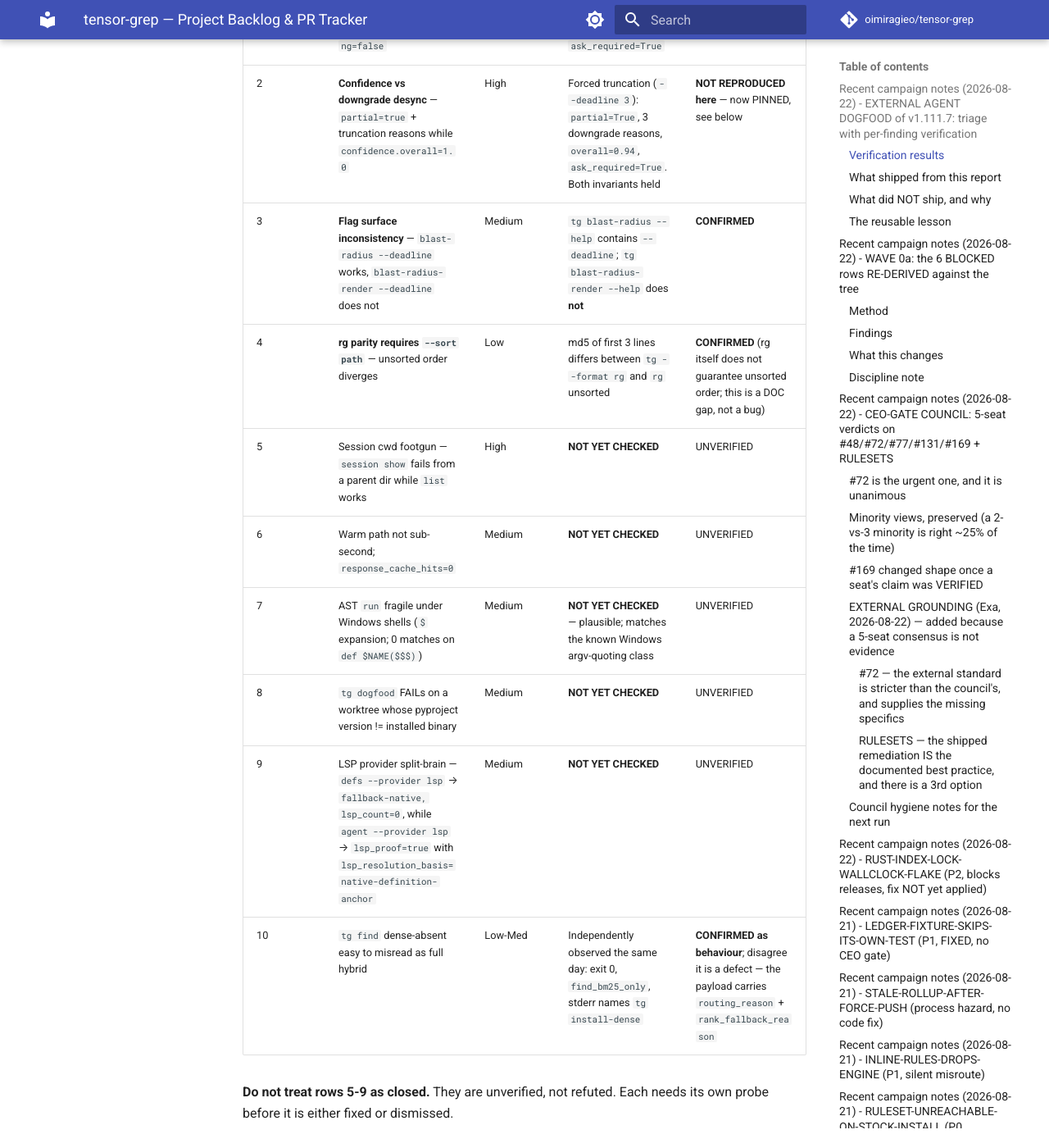
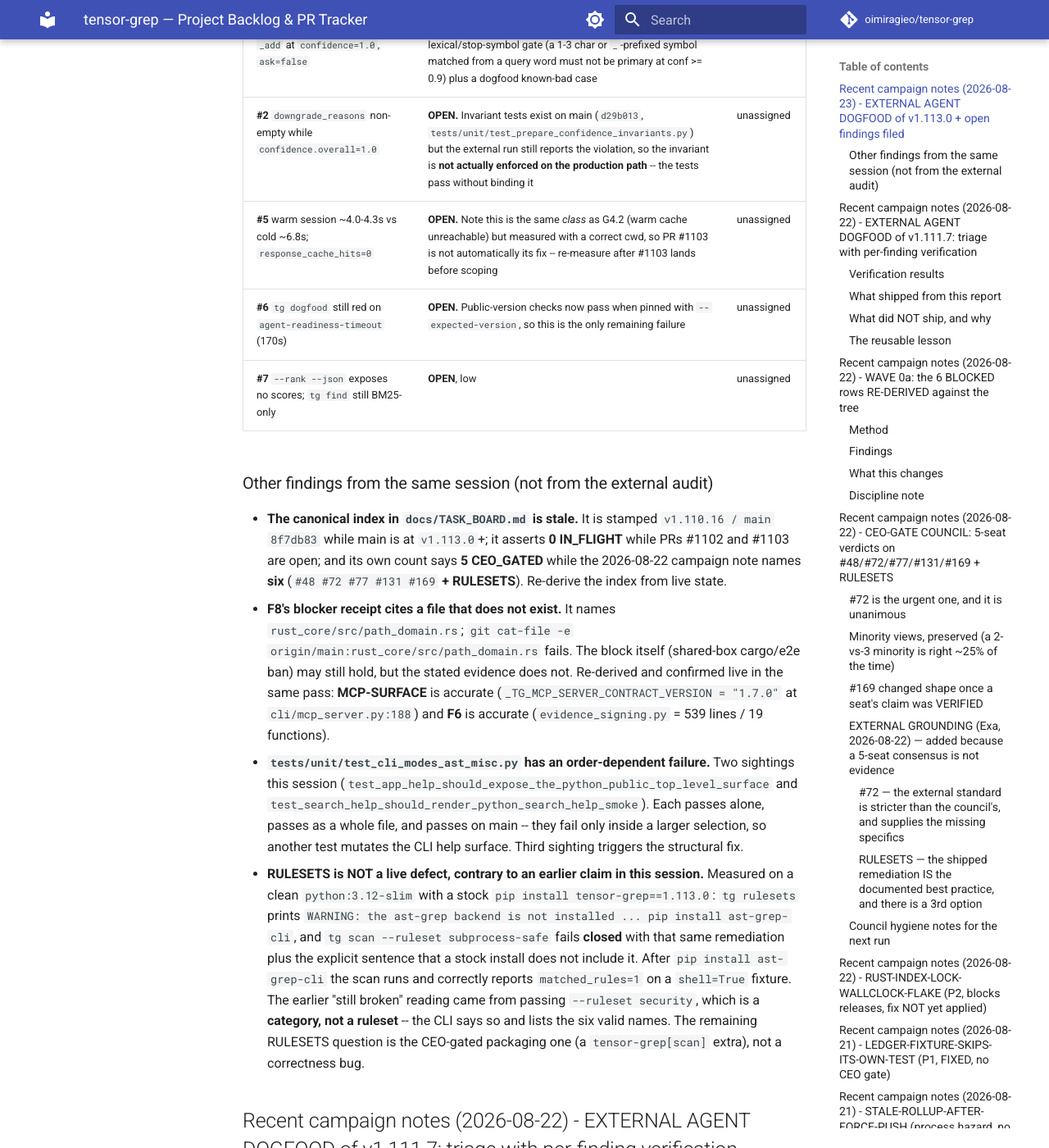
Before and after one commit to oimiragieo/tensor-grep, an MkDocs documentation site: the page built from docs/BACKLOG.md, in a window 1280 px wide and 1400 px high, scrolled down 1969 px. Shown: the whole window at 82% size. Built offline with MkDocs 1.6.1 and Material for MkDocs 9.7.7, drawn with Linux system fonts in a browser that asks for light colours; comment, search, counter and statistics services are not loaded; some of the changed text lies outside the part shown.

Commit message:
docs: file the v1.113.0 dogfood findings and four board defects (#1104)
No task-store is available in this session, so the board is the durable tracker -- these
were named in a CEO update and would otherwise live only in prose.

Filed from the second external agent dogfood (v1.113.0), each with its disposition and a
receipt rather than a restatement:
  #3 session default PATH  -> FIXED unreleased (PR #1103); their exact repro re-run on
     that branch returns exit 0, including the no-PATH-argument form they identified as
     the actual bug
  #4 blast-radius-render --deadline -> FIXED unreleased (PR #1102)
  #1 the `_add` lexical trap at confidence 1.0 -> OPEN, unassigned, highest severity here
  #2 downgrade_reasons vs overall=1.0 -> OPEN; invariant TESTS are on main (d29b013) but
     the external run still shows the violation, so the invariant is not bound to the
     production path -- passing tests that do not enforce the property
  #5/#6/#7 warm-path latency, dogfood timeout, absent rank scores -> OPEN

Four defects found in our own records in the same pass:
  - the canonical index is stamped three releases behind, claims 0 IN_FLIGHT with two PRs
    open, and counts 5 CEO_GATED where its own campaign note names six (RULESETS omitted)
  - F8's blocker receipt cites rust_core/src/path_domain.rs, which does not exist on main
    (the ban may still hold; the stated evidence does not). MCP-SURFACE and F6 re-derived
    and CONFIRMED accurate in the same pass, so this is a stale citation, not a stale row
  - test_cli_modes_ast_misc.py has an order-dependent help-surface failure, two sightings
  - RULESETS is recorded as NOT a live defect, correcting a claim made earlier in this
    session. Measured on a clean container against the published wheel: it fails CLOSED
    with an actionable remediation and works after it. The earlier reading came from
    passing `--ruleset security`, a CATEGORY rather than a ruleset -- the tool says so and
    lists the valid names. Recorded because a wrong "still broken" in the ledger is worse
    than no entry.

Co-authored-by: Claude Opus 5 (1M context) <noreply@anthropic.com>

```diff
--- a/docs/BACKLOG.md
+++ b/docs/BACKLOG.md
@@ -46,6 +46,49 @@
 >
 
 
+
+## Recent campaign notes (2026-08-23) - EXTERNAL AGENT DOGFOOD of v1.113.0 + open findings filed
+
+Second external agent dogfood, this time against **v1.113.0** (their binary
+`~/.tensor-grep/bin/tg.exe`, corpus `C:\dev\agentwork\tensor-grep`). Filed here because this
+session has no task-store; the board is the durable tracker.
+
+| Their finding | Disposition, with the receipt | Owner |
+|---|---|---|
+| **#3** `session show/edit-plan` defaults `[PATH]` to `.`, so a session opened in a subtree is invisible from the repo root | **FIXED, unreleased.** PR #1103 anchors `_resolve_root` to the project root. Their exact repro (open in subtree, `session show <id>` from root with NO PATH argument) re-run on that branch returns **exit 0**. Correct on v1.113.0 because the fix is not published yet | PR #1103 |
+| **#4** `blast-radius-render` rejects `--deadline` its sibling accepts | **FIXED, unreleased.** PR #1102 | PR #1102 |
+| **#1** lexical primary trap: `"add retry with tests"` selects `_add` at `confidence=1.0`, `ask=false` | **OPEN, no owner.** The highest-severity row here: an agent edits the wrong symbol at full confidence. Needs a weak-lexical/stop-symbol gate (a 1-3 char or `_`-prefixed symbol matched from a query word must not be primary at conf >= 0.9) plus a dogfood known-bad case | unassigned |
+| **#2** `downgrade_reasons` non-empty while `confidence.overall=1.0` | **OPEN.** Invariant tests exist on main (`d29b013`, `tests/unit/test_prepare_confidence_invariants.py`) but the external run still reports the violation, so the invariant is **not actually enforced on the production path** -- the tests pass without binding it | unassigned |
+| **#5** warm session ~4.0-4.3s vs cold ~6.8s; `response_cache_hits=0` | **OPEN.** Note this is the same *class* as G4.2 (warm cache unreachable) but measured with a correct cwd, so PR #1103 is not automatically its fix -- re-measure after #1103 lands before scoping | unassigned |
+| **#6** `tg dogfood` still red on `agent-readiness-timeout` (170s) | **OPEN.** Public-version checks now pass when pinned with `--expected-version`, so this is the only remaining failure | unassigned |
+| **#7** `--rank --json` exposes no scores; `tg find` still BM25-only | **OPEN**, low | unassigned |
+
+### Other findings from the same session (not from the external audit)
+
+- **The canonical index in `docs/TASK_BOARD.md` is stale.** It is stamped `v1.110.16 / main 8f7db83`
+  while main is at `v1.113.0`+; it asserts **0 IN_FLIGHT** while PRs #1102 and #1103 are open; and
+  its own count says **5 CEO_GATED** while the 2026-08-22 campaign note names **six**
+  (`#48 #72 #77 #131 #169` **+ RULESETS**). Re-derive the index from live state.
+- **F8's blocker receipt cites a file that does not exist.** It names
+  `rust_core/src/path_domain.rs`; `git cat-file -e origin/main:rust_core/src/path_domain.rs` fails.
+  The block itself (shared-box cargo/e2e ban) may still hold, but the stated evidence does not.
+  Re-derived and confirmed live in the same pass: **MCP-SURFACE** is accurate
+  (`_TG_MCP_SERVER_CONTRACT_VERSION = "1.7.0"` at `cli/mcp_server.py:188`) and **F6** is accurate
+  (`evidence_signing.py` = 539 lines / 19 functions).
+- **`tests/unit/test_cli_modes_ast_misc.py` has an order-dependent failure.** Two sightings this
+  session (`test_app_help_should_expose_the_python_public_top_level_surface` and
+  `test_search_help_should_render_python_search_help_smoke`). Each passes alone, passes as a whole
+  file, and passes on main -- they fail only inside a larger selection, so another test mutates the
+  CLI help surface. Third sighting triggers the structural fix.
+- **RULESETS is NOT a live defect, contrary to an earlier claim in this session.** Measured on a
+  clean `python:3.12-slim` with a stock `pip install tensor-grep==1.113.0`: `tg rulesets` prints
+  `WARNING: the ast-grep backend is not installed ... pip install ast-grep-cli`, and
+  `tg scan --ruleset subprocess-safe` fails **closed** with that same remediation plus the explicit
+  sentence that a stock install does not include it. After `pip install ast-grep-cli` the scan runs
+  and correctly reports `matched_rules=1` on a `shell=True` fixture. The earlier "still broken"
+  reading came from passing `--ruleset security`, which is a **category, not a ruleset** -- the CLI
+  says so and lists the six valid names. The remaining RULESETS question is the CEO-gated packaging
+  one (a `tensor-grep[scan]` extra), not a correctness bug.
 
 ## Recent campaign notes (2026-08-22) - EXTERNAL AGENT DOGFOOD of v1.111.7: triage with per-finding verification
 
```
